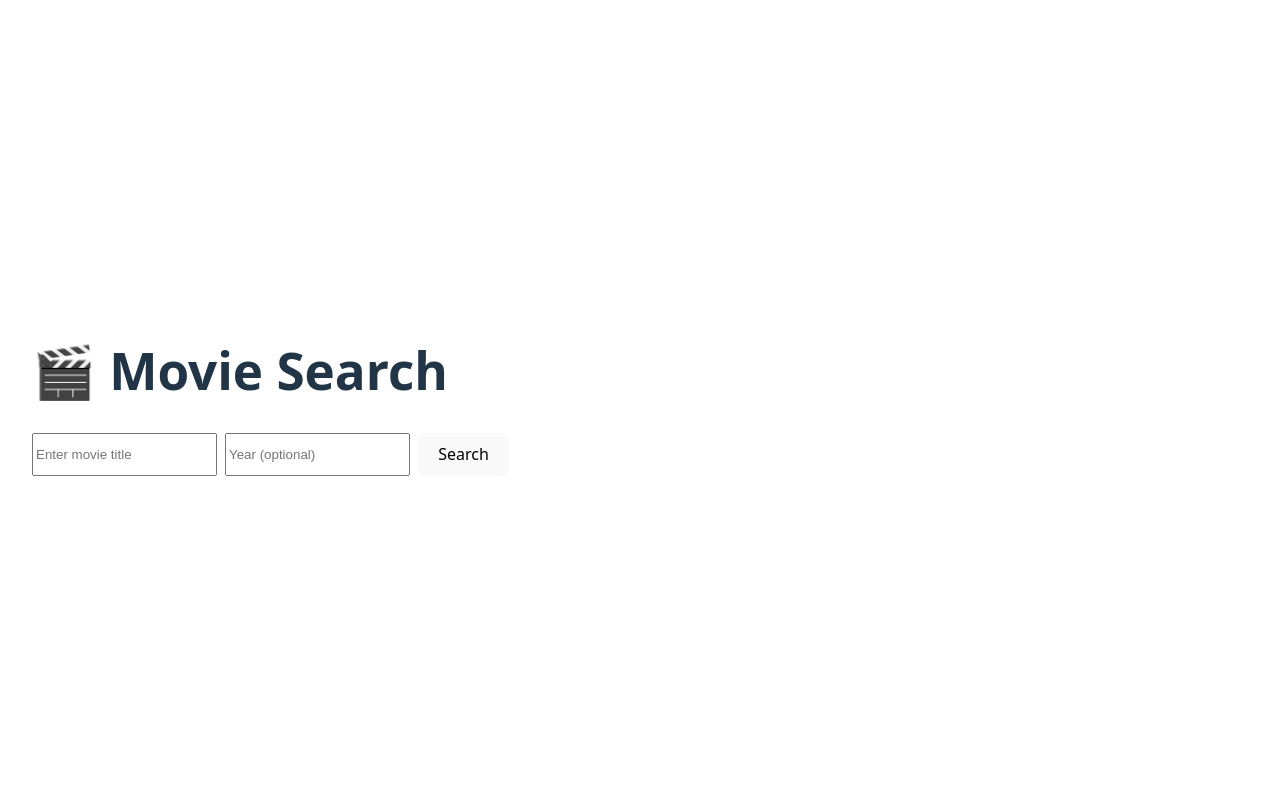
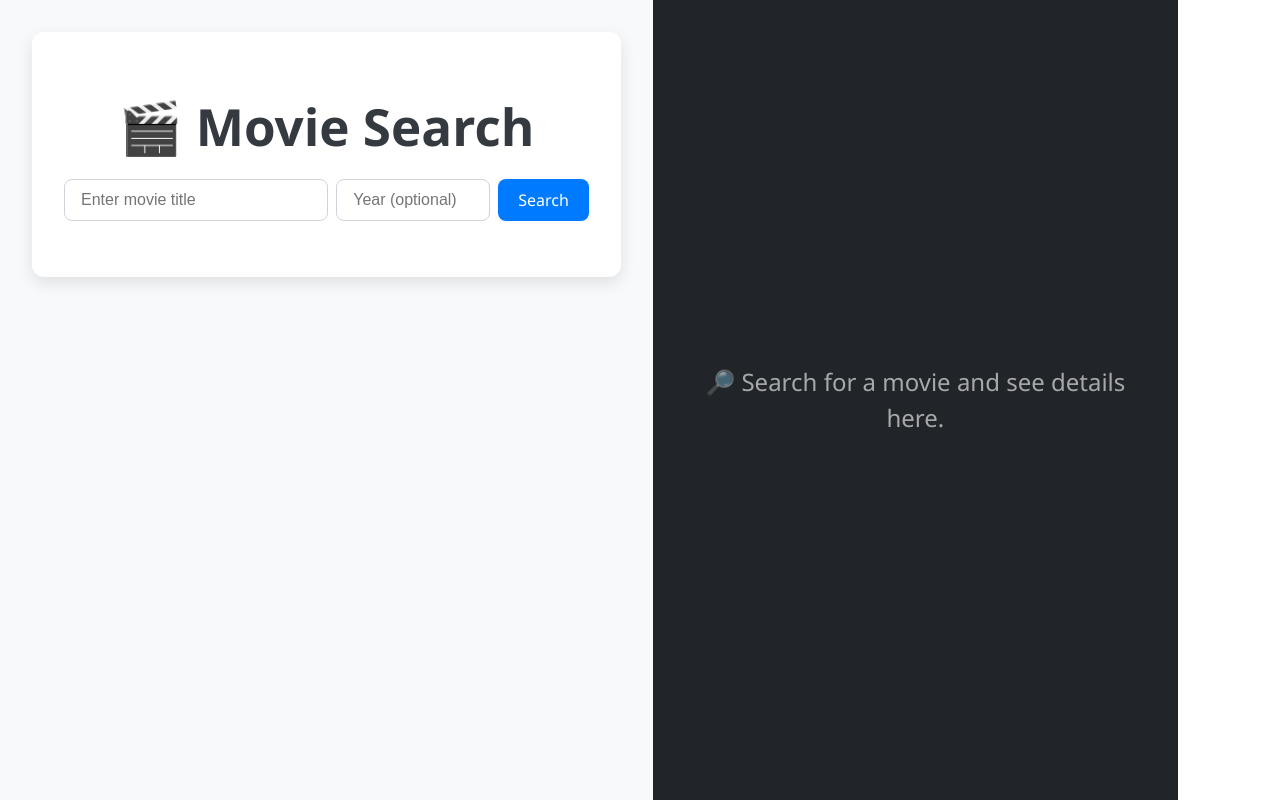
Before and after one commit to codedtt/movie-app, a React (Vite) app: page / in a window 1280 px wide. Built offline with nearby package versions, Linux system fonts and the light colour scheme.

Commit message:
Improved UI

```diff
--- a/src/components/MovieSearch.tsx
+++ b/src/components/MovieSearch.tsx
@@ -1,4 +1,4 @@
-import { useState } from 'react';
+import { useState, useEffect } from 'react';
 import axios from 'axios';
 import MovieCard from './MovieCard';
 
@@ -7,25 +7,37 @@ const MovieSearch = () => {
   const [year, setYear] = useState('');
   const [movie, setMovie] = useState<any>(null);
   const [error, setError] = useState('');
+  const [searchHistory, setSearchHistory] = useState<string[]>(() => {
+    const saved = localStorage.getItem('movieSearchHistory');
+    return saved ? JSON.parse(saved) : [];
+  });
 
-const fetchMovie = async () => {
+  useEffect(() => {
+    localStorage.setItem('movieSearchHistory', JSON.stringify(searchHistory));
+  }, [searchHistory]);
+
+  const fetchMovie = async (searchQuery = query, searchYear = year) => {
     setError('');
     setMovie(null);
 
-  if (!query.trim()) {
+    if (!searchQuery.trim()) {
       setError("🎬 Please enter a movie title.");
       return;
     }
 
     try {
       const apiKey = import.meta.env.VITE_OMDB_API_KEY;
-    let url = `https://www.omdbapi.com/?t=${encodeURIComponent(query)}&apikey=${apiKey}`;
-    if (year) url += `&y=${encodeURIComponent(year)}`;
+      let url = `https://www.omdbapi.com/?t=${encodeURIComponent(searchQuery)}&apikey=${apiKey}`;
+      if (searchYear) url += `&y=${encodeURIComponent(searchYear)}`;
 
       const response = await axios.get(url);
 
       if (response.data.Response === "True") {
         setMovie(response.data);
+        setSearchHistory((prev) => {
+          const filtered = prev.filter(item => item.toLowerCase() !== searchQuery.toLowerCase());
+          return [searchQuery, ...filtered].slice(0, 10);
+        });
       } else {
         setError(`❌ ${response.data.Error || "Movie not found."}`);
       }
@@ -35,31 +47,141 @@ const fetchMovie = async () => {
     }
   };
 
+  const handleHistoryClick = (term: string) => {
+    setQuery(term);
+    setYear('');
+    fetchMovie(term, '');
+  };
+
   return (
-    <div style={{ padding: "2rem", maxWidth: "600px", margin: "auto" }}>
-      <h1>🎬 Movie Search</h1>
+    <div
+      style={{
+        display: 'flex',
+        minHeight: '100vh',
+        fontFamily: 'Segoe UI, sans-serif'
+      }}
+    >
+      {/* Left Pane: Search and History */}
+      <div
+        style={{
+          width: '50%',
+          backgroundColor: '#f8f9fa',
+          padding: '2rem',
+          display: 'flex',
+          flexDirection: 'column',
+          justifyContent: 'flex-start'
+        }}
+      >
+        <div
+          style={{
+            background: "#fff",
+            padding: "2rem",
+            borderRadius: "12px",
+            boxShadow: "0 6px 16px rgba(0,0,0,0.1)"
+          }}
+        >
+          <h1 style={{ textAlign: "center", marginBottom: "1.5rem", color: "#343a40" }}>
+            🎬 Movie Search
+          </h1>
 
-      <div style={{ display: "flex", gap: "0.5rem", marginBottom: "1rem" }}>
+          <div style={{ display: "flex", gap: "0.5rem", marginBottom: "1.5rem", flexWrap: "wrap" }}>
             <input
               placeholder="Enter movie title"
               value={query}
               onChange={(e) => setQuery(e.target.value)}
+              style={{
+                flex: 1,
+                padding: "0.6rem 1rem",
+                fontSize: "1rem",
+                borderRadius: "8px",
+                border: "1.5px solid #ced4da",
+                outline: "none",
+                minWidth: "180px"
+              }}
             />
             <input
               placeholder="Year (optional)"
               value={year}
               onChange={(e) => setYear(e.target.value)}
+              style={{
+                width: "120px",
+                padding: "0.6rem 1rem",
+                fontSize: "1rem",
+                borderRadius: "8px",
+                border: "1.5px solid #ced4da",
+                outline: "none"
+              }}
             />
-        <button onClick={fetchMovie}>Search</button>
+            <button
+              onClick={() => fetchMovie()}
+              style={{
+                backgroundColor: "#007bff",
+                color: "white",
+                border: "none",
+                borderRadius: "8px",
+                padding: "0.65rem 1.25rem",
+                fontSize: "1rem",
+                cursor: "pointer",
+                whiteSpace: "nowrap"
+              }}
+            >
+              Search
+            </button>
           </div>
 
+          {searchHistory.length > 0 && (
+            <div style={{ marginBottom: '1.5rem' }}>
+              <h4 style={{ marginBottom: "0.5rem", color: "#495057" }}>Recent Searches</h4>
+              <ul style={{ listStyle: 'none', paddingLeft: 0 }}>
+                {searchHistory.map((term, idx) => (
+                  <li key={idx} style={{ marginBottom: '0.4rem' }}>
+                    <button
+                      style={{
+                        background: 'none',
+                        border: 'none',
+                        color: '#007bff',
+                        cursor: 'pointer',
+                        textDecoration: 'underline',
+                        fontSize: '1rem'
+                      }}
+                      onClick={() => handleHistoryClick(term)}
+                    >
+                      {term}
+                    </button>
+                  </li>
+                ))}
+              </ul>
+            </div>
+          )}
+
           {error && (
-        <div style={{ color: "red", marginTop: "1rem" }}>
+            <div style={{ color: "#dc3545", marginBottom: "1.5rem", textAlign: 'center' }}>
               {error}
             </div>
           )}
+        </div>
+      </div>
 
-       {movie && <MovieCard movie={movie} />}
+      {/* Right Pane: MovieCard or Placeholder */}
+      <div
+        style={{
+          flex: 1,
+          backgroundColor: '#212529',
+          color: 'white',
+          display: 'flex',
+          justifyContent: 'center',
+          alignItems: 'center',
+          padding: '2rem'
+        }}
+      >
+        {movie ? (
+          <MovieCard movie={movie} />
+        ) : (
+          <div style={{ fontSize: '1.5rem', opacity: 0.6, textAlign: 'center' }}>
+            🔎 Search for a movie and see details here.
+          </div>
+        )}
+      </div>
     </div>
   );
 };
```
Also changed, not shown: 1 other file (tests, documents, lock files or other folders). Lines whose indentation alone changed are shown as unchanged.
